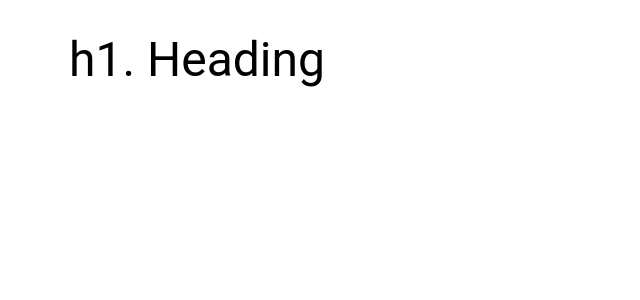
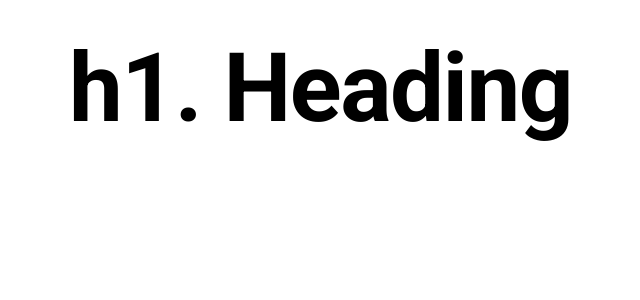
Before and after one commit to minhnghia1522/SonarQubeFixer, a React (Vite) app: page / in a window 1280 px wide. Shown: the top 300 px of the page, without its empty margins (267-907 px from the left). Built offline with nearby package versions, Linux system fonts and the light colour scheme.

Commit message:
feat: update Typography variant in Hello component and add font imports in renderer

```diff
--- a/src/components/Hello.tsx
+++ b/src/components/Hello.tsx
@@ -3,7 +3,7 @@ import { Typography } from "@mui/material";
 
 const Hello = () => {
   return (
-    <Typography variant="h3" component="h2">
+    <Typography variant="h1" component="h2" fontWeight={700}>
       h1. Heading
     </Typography>
   );
--- a/src/renderer.ts
+++ b/src/renderer.ts
@@ -27,4 +27,9 @@
  */
 
 import './index.css';
+import "@fontsource/roboto/300.css";
+import "@fontsource/roboto/400.css";
+import "@fontsource/roboto/500.css";
+import "@fontsource/roboto/700.css";
+
 import "./index.tsx";
```
